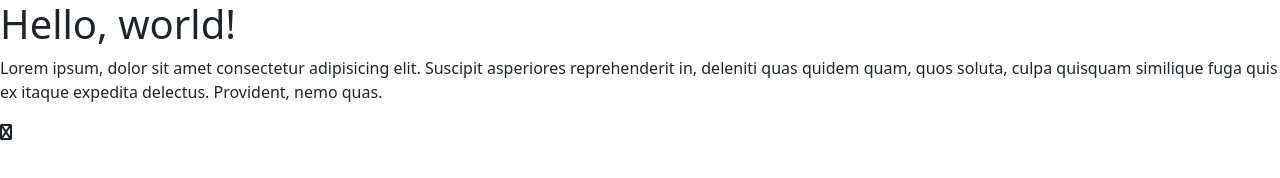
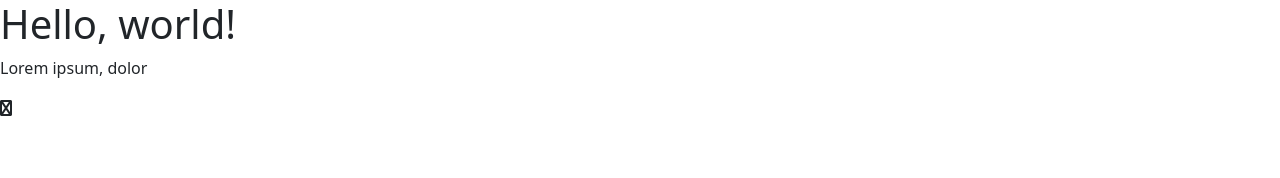
Before and after one commit to yuzido19/BOOTSTRAP-PROJECT, a plain HTML site: page index1.html in a window 1280 px wide. Drawn offline with Linux system fonts and the light colour scheme.

Commit message:
updated index.html with emergency fix

```diff
--- a/index1.html
+++ b/index1.html
@@ -10,7 +10,7 @@
   <body>
     <h1>Hello, world!</h1>
 
-    <p>Lorem ipsum, dolor sit amet consectetur adipisicing elit. Suscipit asperiores reprehenderit in, deleniti quas quidem quam, quos soluta, culpa quisquam similique fuga quis ex itaque expedita delectus. Provident, nemo quas.</p>
+    <p>Lorem ipsum, dolor</p>
 
     <i class="fas fa-android" aria-hidden="true"></i>
 
```
